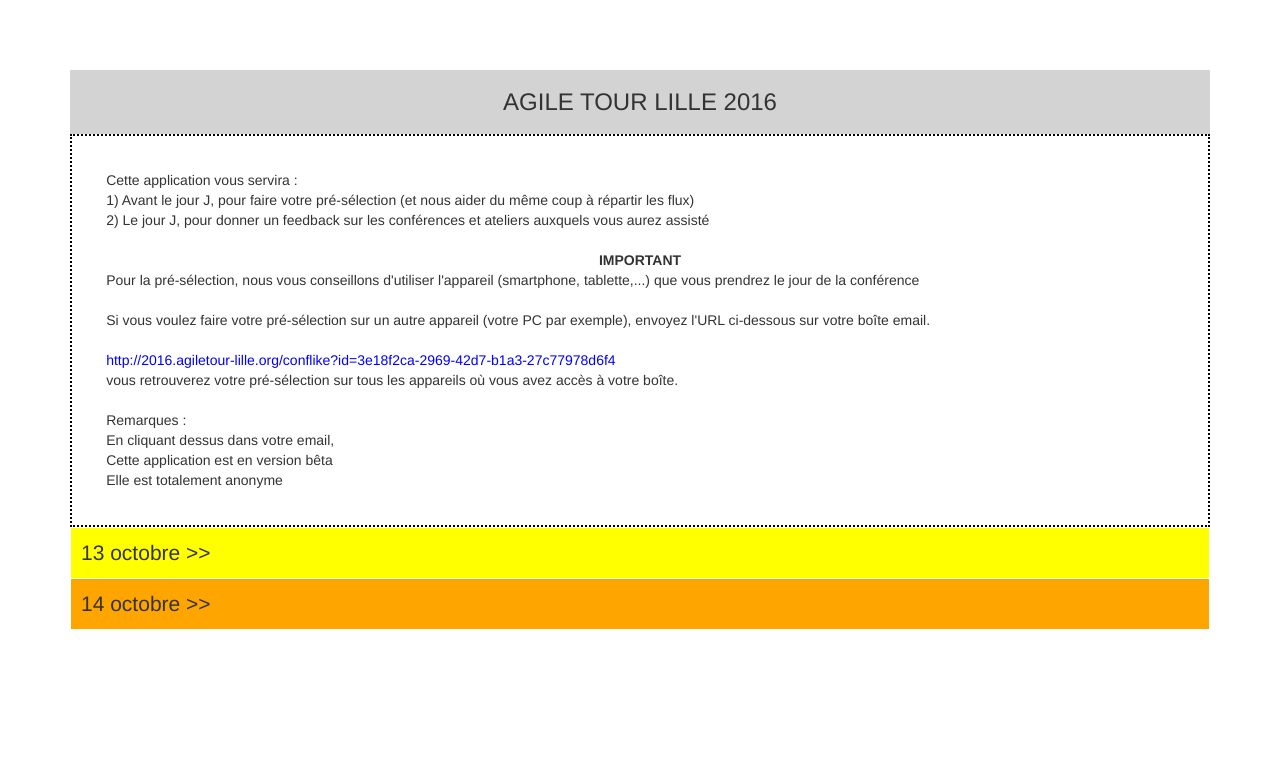
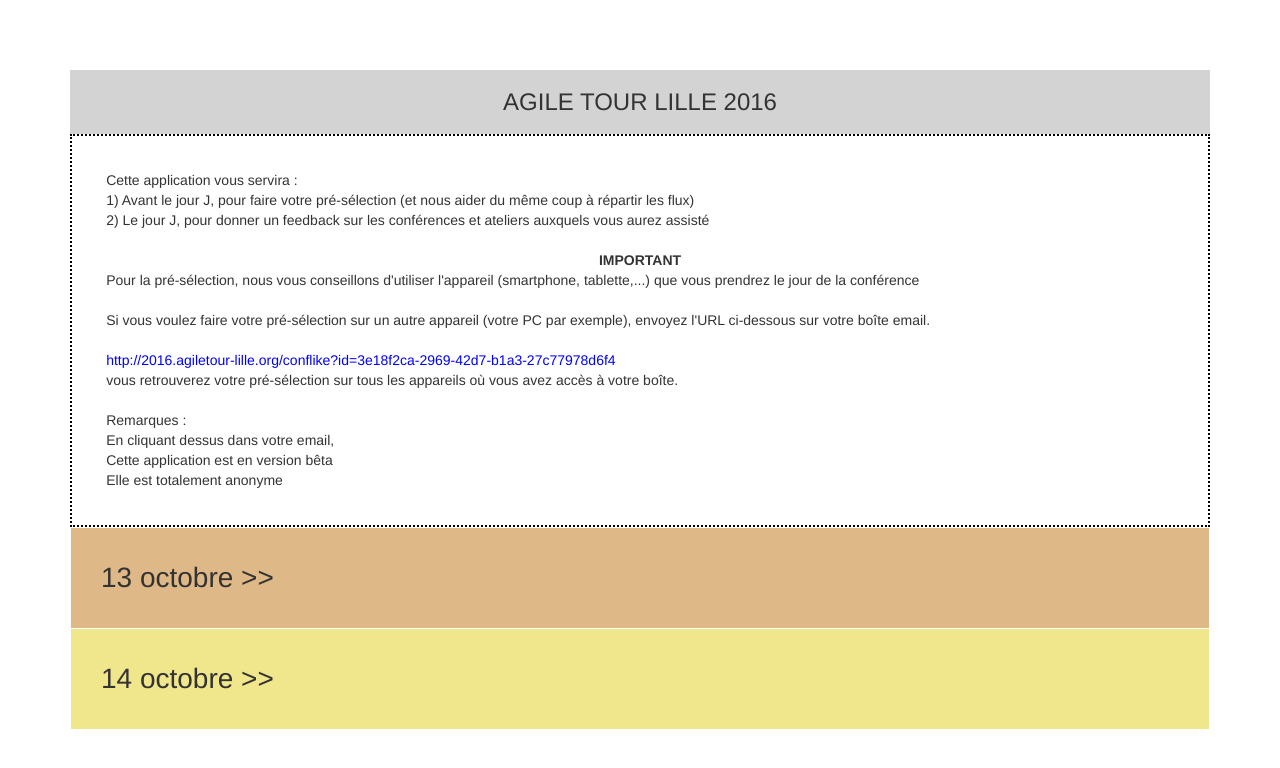
Before and after one commit to jak78/agile-tour-lille-2017, a Jekyll site: the page built from 00-conflike.html, in a window 1280 px wide. Shown: the top 768 px of the page. Built offline with Jekyll 4.4.1, drawn with Linux system fonts in a browser that asks for light colours; nearby versions of some CDN libraries.

Commit message:
change css for 'better' colors

```diff
--- a/00-conflike.html
+++ b/00-conflike.html
@@ -327,10 +327,10 @@
                         <!-- -------------------------- -->
                         <div style="text-align: center">
                           {% assign speakers = talk.speaker | split: ", " %}
-                          <div style="font-size:1.5em">
+                          <div style="">
                             {% for speaker in speakers %}
                               <!--<a href="{{ "/conferenciers/" | prepend: site.baseurl }}#{{speaker | uri_escape }}">{{ speaker }}</a>-->
-                              <span id="{{ confID }}/confspeakers" style="color:blue">{{ speaker }}</span>
+                              <span id="{{ confID }}/confspeakers" class="conflike-speaker-name">{{ speaker }}</span>
                               {% if forloop.last == false %}, {% endif %}
                             {% endfor %}
                           </div>
--- a/_sass/_conflike.scss
+++ b/_sass/_conflike.scss
@@ -32,11 +32,43 @@
 }
 
 .conflike-day-banner {
-  font-size:1.5em;
+  font-size:2em;
   margin:1px;
-  padding:10px;
+  padding:30px;
   text-align:left;
-  text-decoration:none;
+}
+
+.conflike-day-area {
+  display:none;
+  border-color:black;
+  border-width:0px;
+  border-style:dotted;
+  border-top-width:5px;
+  border-top-style:solid;
+  border-bottom-width:5px;
+  border-bottom-style:solid;
+  border-left-width:5px;
+  border-left-style:solid;
+}
+
+.odd-day {
+  background:khaki;
+}
+
+.odd-day-area {
+  border-left-color:khaki;
+  border-bottom-color:khaki;
+  border-top-color:khaki;
+}
+
+.even-day {
+  background:burlywood;
+}
+
+.even-day-area {
+  border-left-color:burlywood;
+  border-bottom-color:burlywood;
+  border-top-color:burlywood;
 }
 
 .conflike-day-filter {
@@ -47,31 +79,24 @@
   color:white;
 }
 
-.conflike-day-area {
-  display:none;
-  border-color:black;
-  border-width:0px;
-  border-style:dotted;
-  border-top-width:3px;
-  border-top-style:solid;
-  border-bottom-width:3px;
-  border-bottom-style:solid;
-  border-left-width:3px;
-  border-left-style:solid;
-}
-
-
-
 .conflike-day-slot-banner {
   text-align:left;
   font-size:1.5em;
   display:block;
   padding:10px;
-  background-color:lightgreen;
   margin:1px;
 }
 
+.odd-slot {
+  background:lightblue;
+}
+
+.even-slot {
+  background:lightgreen;
+}
+
 .conflike-day-slot {
+  margin:1px;
   border-color:black;
   border-width:0px;
   border-style:dotted;
@@ -104,7 +129,14 @@
   text-align:left;
   font-weight: bold;
   font-family:"Courier New";
-  color:lightblue;
+}
+
+.odd-slot-day-hour {
+  color:blue;
+}
+
+.even-slot-day-hour {
+  color:limegreen;
 }
 
 .conflike-room {
@@ -117,6 +149,11 @@
   margin:1px;
   text-align:left;
   width:100%;
+}
+
+.conflike-speaker-name {
+  color:magenta;
+  font-size:1.5em
 }
 
 .conflike-speaker-image {
@@ -164,41 +201,13 @@
   display:none;
 }
 
-.odd-day {
-  background:orange;
-}
 
-.even-day {
-  background:yellow;
-}
 
-.odd-day-area {
-  border-left-color:orange;
-  border-bottom-color:orange;
-  border-top-color:orange;
-}
 
-.even-day-area {
-  border-left-color:yellow;
-  border-bottom-color:yellow;
-  border-top-color:yellow;
-}
 
-.odd-slot {
-  background:lightblue;
-}
 
-.even-slot {
-  background:lightgreen;
-}
 
-.odd-slot-day-hour {
-  color:lightblue;
-}
 
-.even-slot-day-hour {
-  color:lightgreen;
-}
 
 .odd-slot-left-border {
   border-left-color:lightblue;
```
